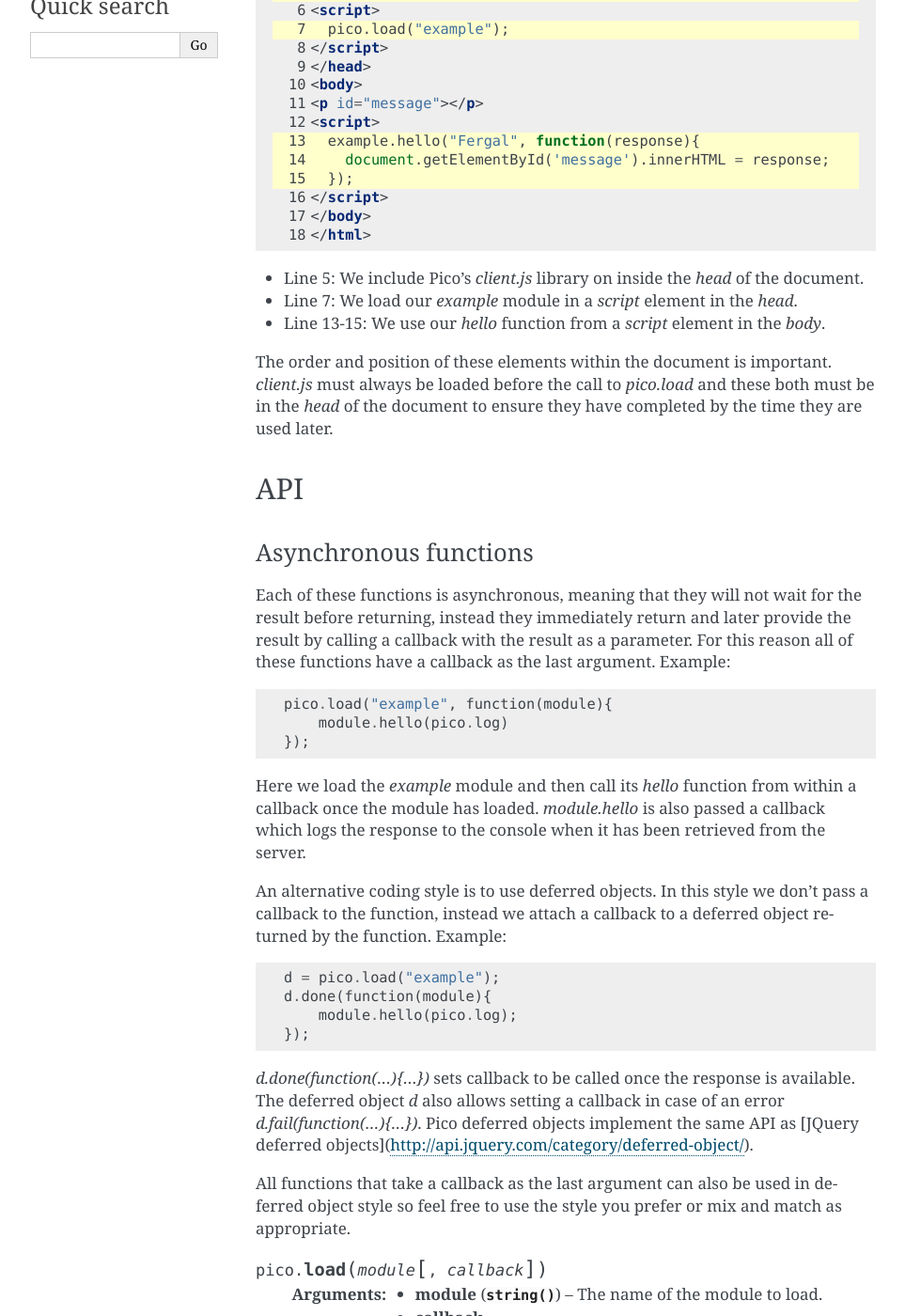
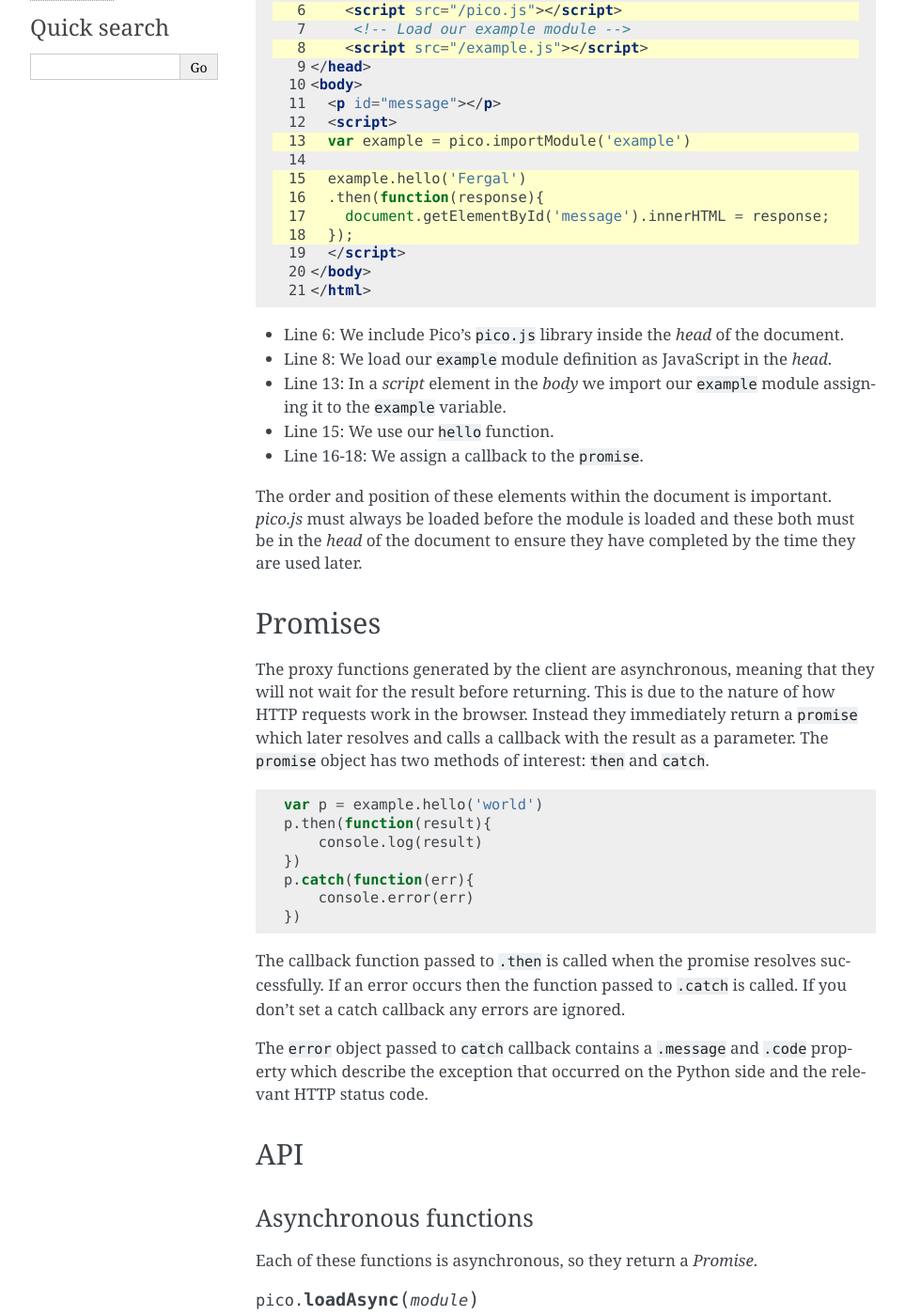
Before and after one commit to fergalwalsh/pico, a Sphinx documentation site: the page built from docs/guide/clientjs.rst, in a window 1280 px wide and 1400 px high, scrolled down 521 px. Shown: the whole window at 94% size, without its empty margins (148-1111 px from the left). Built offline with Sphinx 7.4.7, drawn with Linux system fonts in a browser that asks for light colours; pages that are not in the unit, such as notebooks, are missing from menus; some of the changed text lies outside the part shown.

Commit message:
Updates to JS client docs.

```diff
--- a/docs/guide/clientjs.rst
+++ b/docs/guide/clientjs.rst
@@ -6,7 +6,7 @@ The Javascript Client
 The Pico Javascript client makes it simple to call your API from a web application.
 The client automatically generates proxy module objects and functions for your API so you can call your API functions just like any other library functions. All serialisation of arguments and deserialisation of responses is taken care of by the client so you can focus on your application logic.
 
-The only thing you need to be aware of is that all function calls are asynchronous so you must pass a callback to each function (or use promises).
+The only thing you need to be aware of is that all function calls are asynchronous returning promises.
 
 
 Basic Structure
@@ -16,32 +16,57 @@ The basic structure of a web app using the Pico Javascript client is as follows:
 
 .. code-block:: html
     :linenos:
-    :emphasize-lines: 5,7,13-15
+    :emphasize-lines: 6,8,13,15-18
 
     <!DOCTYPE HTML>
     <html>
     <head>
-    <title>Pico Example</title>
-    <script src="client.js"></script>
-    <script>
-      pico.load("example");
-    </script>
+      <title>Pico Example</title>
+        <!-- Load the pico Javascript client, always automatically available at /pico.js -->
+        <script src="/pico.js"></script>
+         <!-- Load our example module -->
+        <script src="/example.js"></script>
     </head>
     <body>
-    <p id="message"></p>
-    <script>
-      example.hello("Fergal", function(response){
+      <p id="message"></p>
+      <script>
+      var example = pico.importModule('example')
+
+      example.hello('Fergal')
+      .then(function(response){
         document.getElementById('message').innerHTML = response;
       });
-    </script>
+      </script>
     </body>
     </html>
 
-* Line 5: We include Pico's `client.js` library on inside the `head` of the document.
-* Line 7: We load our `example` module in a `script` element in the `head`.
-* Line 13-15: We use our `hello` function from a `script` element in the `body`.
+* Line 6: We include Pico's ``pico.js`` library inside the `head` of the document.
+* Line 8: We load our ``example`` module definition as JavaScript in the `head`.
+* Line 13: In a `script` element in the `body` we import our ``example`` module  assigning it to the ``example`` variable.
+* Line 15: We use our ``hello`` function.
+* Line 16-18: We assign a callback to the ``promise``.
 
-The order and position of these elements within the document is important. `client.js` must always be loaded before the call to `pico.load` and these both must be in the `head` of the document to ensure they have completed by the time they are used later.
+The order and position of these elements within the document is important. `pico.js` must always be loaded before the module is loaded and these both must be in the `head` of the document to ensure they have completed by the time they are used later.
+
+
+Promises
+--------
+The proxy functions generated by the client are asynchronous, meaning that they will not wait for the result before returning. This is due to the nature of how HTTP requests work in the browser.
+Instead they immediately return a ``promise`` which later resolves and calls a callback with the result as a parameter. The ``promise`` object has two methods of interest: ``then`` and ``catch``.
+
+.. code-block:: js
+
+    var p = example.hello('world')
+    p.then(function(result){
+        console.log(result)
+    })
+    p.catch(function(err){
+        console.error(err)
+    })
+
+The callback function passed to ``.then`` is called when the promise resolves successfully. If an error occurs then the function passed to ``.catch`` is called. If you don't set a catch callback any errors are ignored.
+
+The ``error`` object passed to ``catch`` callback contains a ``.message`` and ``.code`` property which describe the exception that occurred on the Python side and the relevant HTTP status code.
 
 
 API
@@ -50,48 +75,18 @@ API
 Asynchronous functions
 ^^^^^^^^^^^^^^^^^^^^^^
 
-Each of these functions is asynchronous, meaning that they will not wait for the result before returning, instead they immediately return and later provide the result by calling a callback with the result as a parameter. For this reason all of these functions have a callback as the last argument.
-Example::
-    pico.load("example", function(module){
-        module.hello(pico.log)
-    });
+Each of these functions is asynchronous, so they return a `Promise`.
 
-Here we load the `example` module and then call its `hello` function from within a callback once the module has loaded. `module.hello` is also passed a callback which logs the response to the console when it has been retrieved from the server.
+.. js:function:: pico.loadAsync(module)
 
-An alternative coding style is to use deferred objects. In this style we don't pass a callback to the function, instead we attach a callback to a deferred object returned by the function.
-Example::
-    d = pico.load("example");
-    d.done(function(module){
-        module.hello(pico.log);
-    });
+    :param string module: The name of the module to load.
 
-`d.done(function(...){...})` sets callback to be called once the response is available. The deferred object `d` also allows setting a callback in case of an error `d.fail(function(...){...})`. Pico deferred objects implement the same API as [JQuery deferred objects](http://api.jquery.com/category/deferred-object/).
+    Load the Python module named `module`. The module proxy will be passed to the promise callback.
 
-All functions that take a callback as the last argument can also be used in deferred object style so feel free to use the style you prefer or mix and match as appropriate.
+    Submodules may be loaded by using dotted notation e.g. `module.sub_module`.
 
 
-.. js:function:: pico.load(module, [callback])
-
-   :param string module: The name of the module to load.
-   :param callback: Gets called with the module object.
-
-    Load the Python module named `module`. The module will be available as a global variable of the same name.
-    Submodules may be loaded by using dotted notation e.g. `module.sub_module`.
-    `module` may also be a full url to module on a different Pico server eg. `http://example.com/module/my_module`
-    If provided the `callback` will be called with the module object once it is loaded.
-
-
-.. js:function:: pico.load_as(module, alias, [callback])
-
-   :param string module: The name of the module to load.
-   :param string module: The global name you want to use for this module.
-   :param callback: Gets called with the module object.
-
-    Same as `pico.load` except that the `module` will be available as a global variable called `alias` instead of `module`. Use this version if you already have a variable with the same name as `module` that you do not wish to overwrite or if your module name is long/awkward.
-    Similar to `import foo as bar` in Python.
-
-
-.. js:function:: pico.reload(module_proxy, [callback])
+.. js:function:: pico.reload(module_proxy)
 
     :param object module_proxy: The module to reload.
 
@@ -102,26 +97,25 @@ All functions that take a callback as the last argument can also be used in defe
 Synchronous functions
 ^^^^^^^^^^^^^^^^^^^^^
 
+.. js:function:: pico.importModule(module)
+
+    :param string module: The name of the module to import.
+    :returns: the proxy module object.
+
+    Note the module definition must have been previously loaded using ``pico.loadAsync`` or by loading ``/<module_name>.js`` in a `script` tag in the `head` of the document.
+
+
+.. js:function:: pico.loadModuleDefinition(module_definition)
+
+    :param object module_definition: An object representing the definition of the module.
+    :returns: the proxy module object.
+
+    This function creates a proxy module from the given definition and stores it in the internal module registry for later import with `pico.importModule`. It also returns the proxy module directly.
+
+    This function is called internally by the ``/<module_name>.js`` loading mechanism.
+
+
 .. js:function:: pico.help(proxy_object)
 
     :param object proxy_object: The function or module proxy you want help for.
     :returns: the docstring of a proxy module or function.
-
-
-Callback helper functions
-^^^^^^^^^^^^^^^^^^^^^^^^^
-These functions are provided primarily for use as callbacks.
-
-
-.. js:function:: pico.log
-
-    A simple wrapper for `console.log` that can be passed as a callback to log the response to the Javascript console.
-
-
-.. js:function:: pico.set(name, [root])
-
-    :param string name: the variable to set the value of.
-    :param object root: the object to which the variable will be attached.
-
-    Return a function which may be used as a callback for the setting the value of a variable `name` with the response. If specified, the variable will be attached to `root` instead of the `window` global object.
-    `pico.set("foo")` is shorthand for `function(response){window.foo = response}`
```
Also changed, not shown: README.md (+1 -0 lines).
